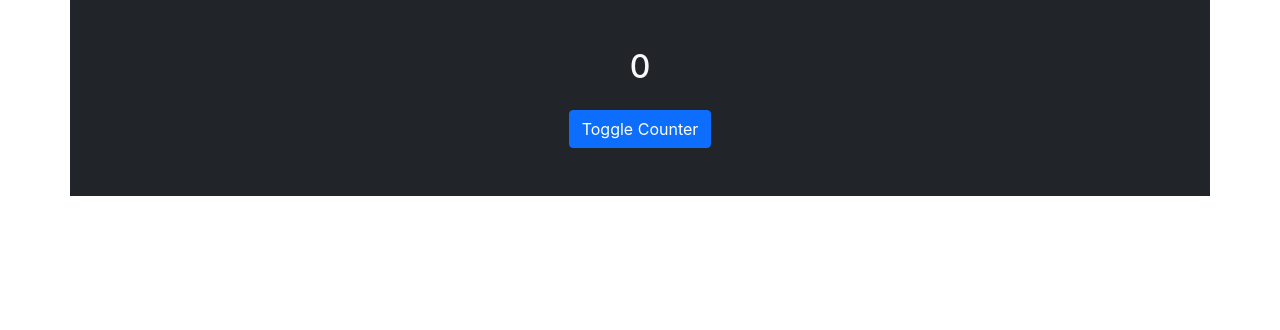
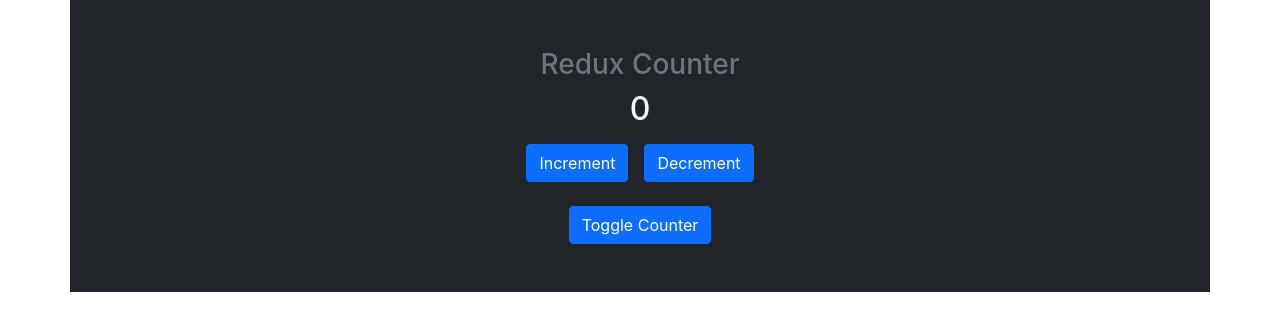
Before and after one commit to johnLexicon/react-redux-counter, a React (Create React App) app: page / in a window 1280 px wide. Shown: the top 330 px of the page. Built offline with nearby package versions, Linux system fonts and the light colour scheme.

Commit message:
Added incr and decr functionality with dispatch hook.

```diff
--- a/src/components/Counter.js
+++ b/src/components/Counter.js
@@ -1,11 +1,31 @@
-import { useSelector } from 'react-redux';
+import { useSelector, useDispatch } from 'react-redux'; // The useSelector hook creates automatically a subscription
 
+// When the component is unmounted redux will automatically clear the subscription.
 const Counter = () => {
   const counter = useSelector((state) => state.counter);
+  const dispatch = useDispatch();
+
+  const handleIncrement = () => {
+    dispatch({ type: 'INCREMENT' });
+  };
+  const handleDecrement = () => {
+    dispatch({ type: 'DECREMENT' });
+  };
   return (
     <div className="counter-wrapper text-center py-5">
+      <div className="h3 text-muted">Redux Counter</div>
       <div className="h2">{counter}</div>
-      <button className="btn btn-primary mt-3">Toggle Counter</button>
+      <div className="counter-btns">
+        <button onClick={handleIncrement} className="btn btn-primary m-2">
+          Increment
+        </button>
+        <button onClick={handleDecrement} className="btn btn-primary m-2">
+          Decrement
+        </button>
+      </div>
+      <div className="toggle-wrapper mt-3">
+        <button className="btn btn-primary">Toggle Counter</button>
+      </div>
     </div>
   );
 };
--- a/src/store/index.js
+++ b/src/store/index.js
@@ -2,10 +2,10 @@
 
 const counterReducer = (state = { counter: 0 }, action) => {
   if (action.type === 'INCREMENT') {
-    return state.counter + 1;
+    return { ...state, counter: state.counter + 1 };
   }
   if (action.type === 'DECREMENT') {
-    return state.counter - 1;
+    return { ...state, counter: state.counter - 1 };
   }
   return state;
 };
```
